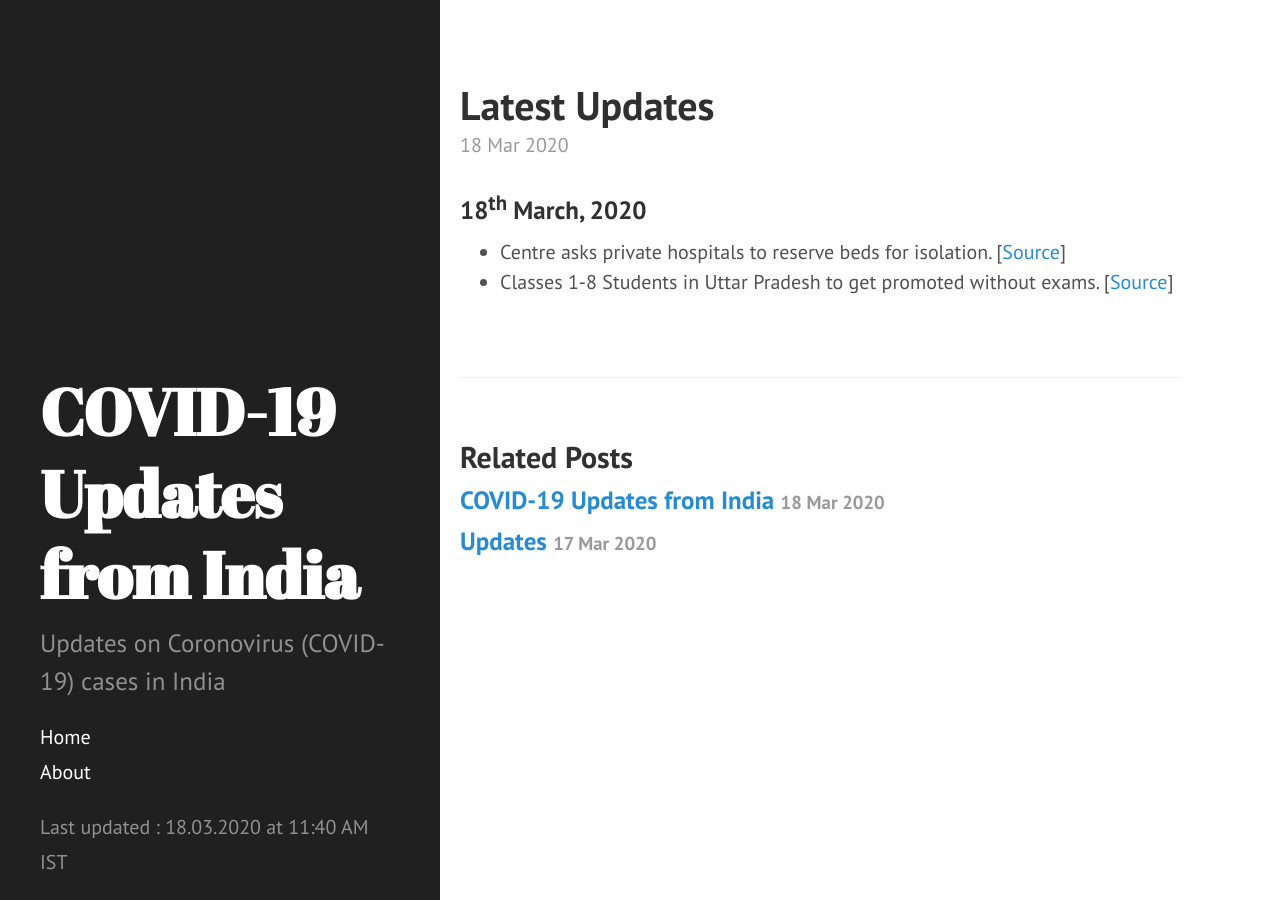
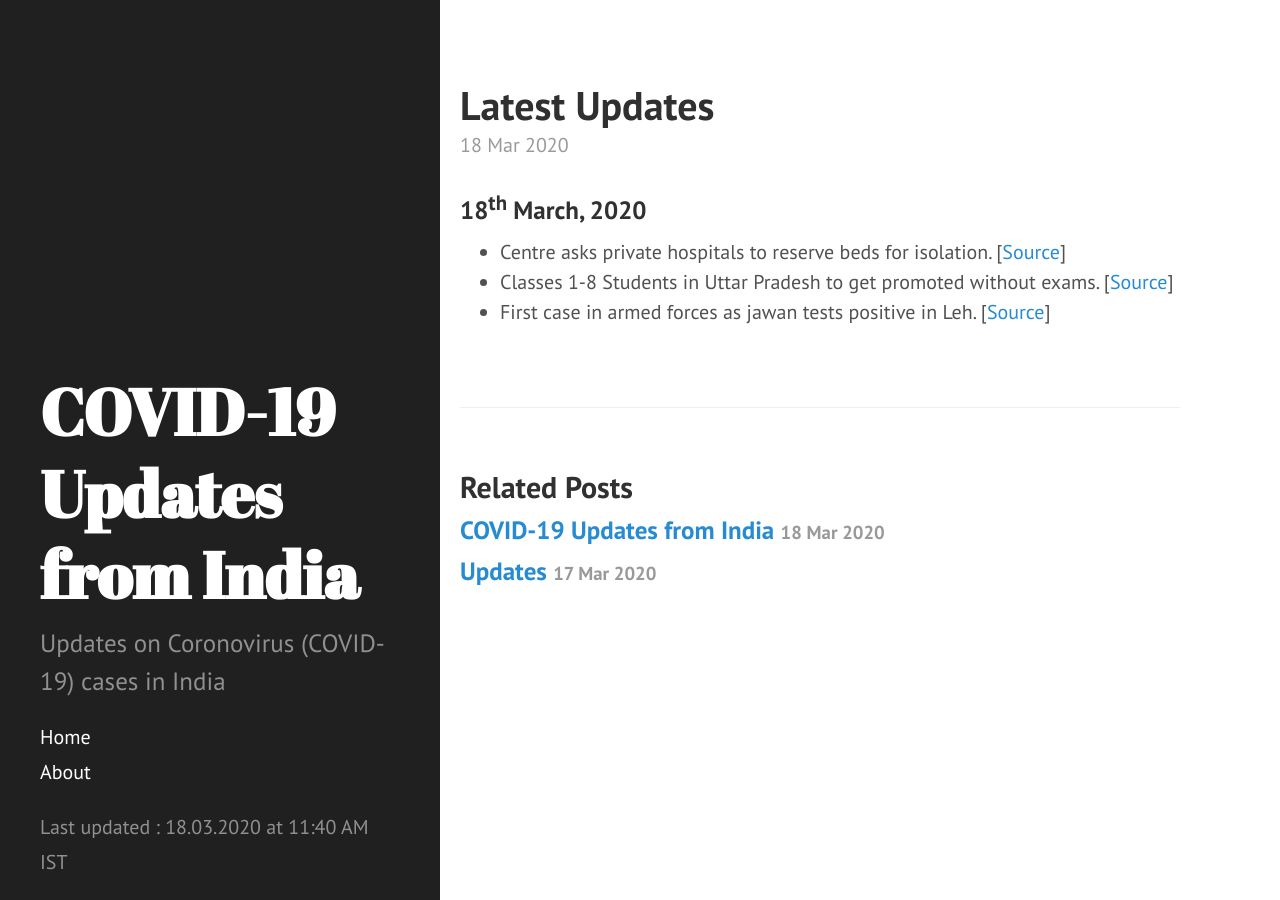
Before and after one commit to bhooraj/covid19updates-india, a Jekyll site: the page built from _posts/2020-03-18-Latest-updates.md, in a window 1280 px wide. Built offline with Jekyll 4.4.1, drawn with Linux system fonts in a browser that asks for light colours.

Commit message:
Update 2020-03-18-Latest-updates.md

```diff
--- a/_posts/2020-03-18-Latest-updates.md
+++ b/_posts/2020-03-18-Latest-updates.md
@@ -4,3 +4,4 @@ layout: post
 ### 18<sup>th</sup> March, 2020
 - Centre asks private hospitals to reserve beds for isolation. [[Source](http://timesofindia.indiatimes.com/articleshow/74681875.cms?utm_source=contentofinterest&utm_medium=text&utm_campaign=cppst)]
 - Classes 1-8 Students in Uttar Pradesh to get promoted without exams. [[Source](https://timesofindia.indiatimes.com/india/coronavirus-confirmed-cases-deaths-india-around-the-world/articleshow/74666727.cms)]
+- First case in armed forces as jawan tests positive in Leh. [[Source](https://www.thehindu.com/news/national/covid-19-first-case-in-armed-forces-as-jawan-tests-positive-in-leh/article31096756.ece)]
```
